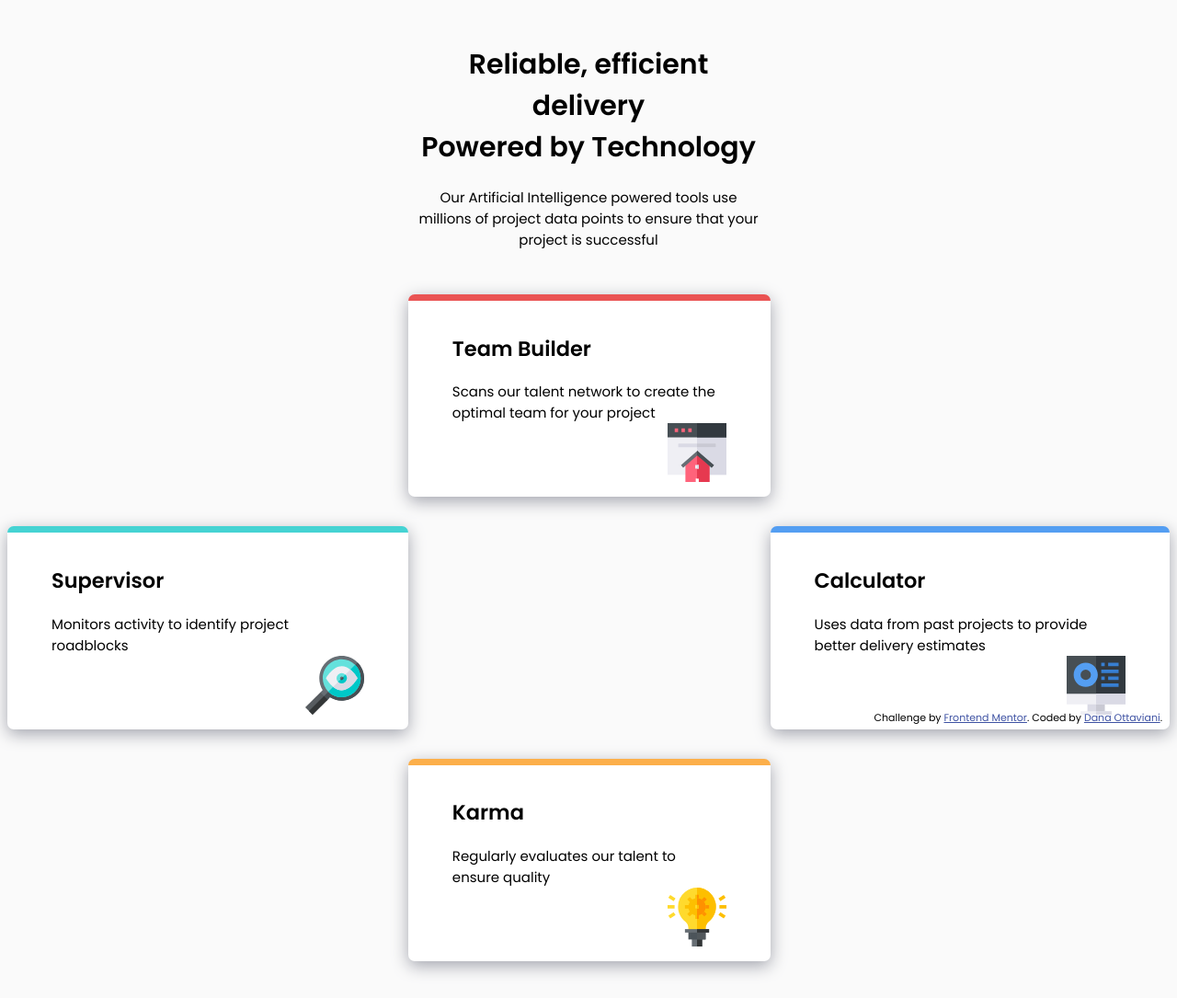
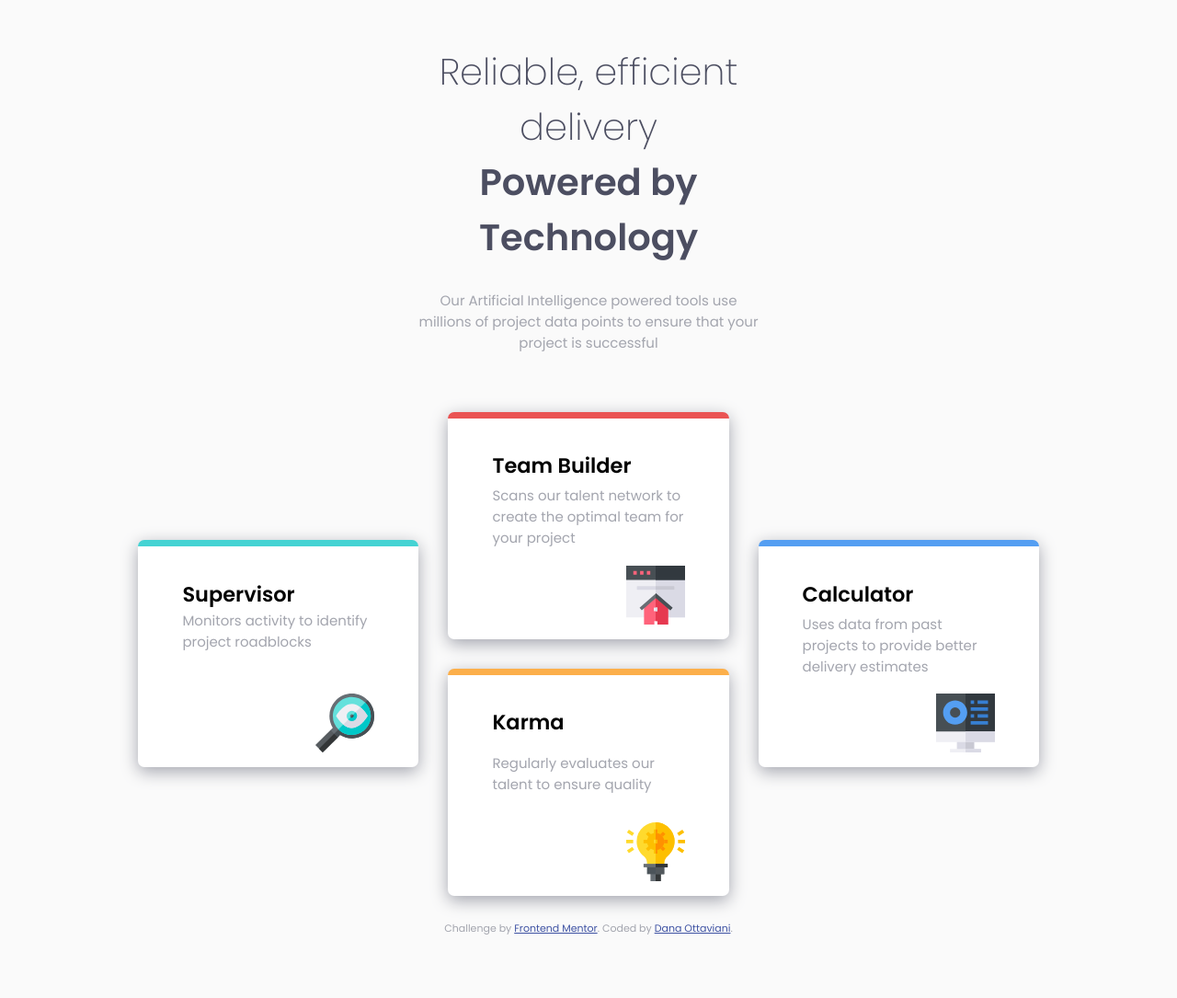
Before and after one commit to Dana94/four-card-feature-section, a plain HTML site: page index.html in a window 1280 px wide. Shown: the whole page at 92% size. After the commit the page ends 1029 px from the top, so only its background shows below. Drawn offline with Linux system fonts and the light colour scheme.

Commit message:
feat: cards desktop layout is done

```diff
--- a/assets/style.css
+++ b/assets/style.css
@@ -3,6 +3,10 @@ body {
 
     background-color: hsl(0, 0%, 98%);
     font-size: 15px;
+}
+
+p {
+    color: hsl(229, 6%, 66%)
 }
 
 header {
@@ -11,17 +15,26 @@ header {
     text-align: center;
 }
 
-footer {
-    position: absolute;
-    bottom: 0;
-    right: 1rem;
+h1 {
+    font-size: 2.5rem;
+    color: hsl(234, 12%, 34%);
+}
+
+h1 span {
+    font-weight: 200;
 }
 
 .cards {
     display: grid;
-    grid-template-columns: repeat(6, auto);
-    grid-template-rows: repeat(4, auto);
-    row-gap: 2rem;
+    grid-template-columns: repeat(3, 1fr);
+    margin: 0 10%;
+}
+
+.col {
+    display: flex;
+    flex-direction: column;
+    justify-content: center;
+    padding: 1rem;
 }
 
 .card {
@@ -29,36 +42,52 @@ footer {
     border-radius: 7px;
     padding: 1rem 3rem;
 
+    height: 13rem;
     display: flex;
     flex-direction: column;
+    justify-content: space-between;
     border-top-width: 7px;
     border-top-style: solid;
     box-shadow: 0 5px 18px 0px hsl(229, 6%, 66%);
 }
 
+.card h2 {
+    margin-bottom: 0;
+}
+
+.card p {
+    margin-top: 0;
+}
+
 .card.red {
     border-top-color: hsl(0, 78%, 62%);
-    grid-column-start: 2;
+    margin-bottom: 2rem;
 }
 
 .card.orange {
     border-top-color:hsl(34, 97%, 64%);
-    border-top-color: hsl(34, 97%, 64%);
-    grid-column-start: 2;
-    grid-row-start: 3;
 }
 
 .card.blue {
     border-top-color: hsl(212, 86%, 64%);
-    grid-column-start: 5;
-    grid-row-start: 2;
 }
 .card.cyan {
     border-top-color: hsl(180, 62%, 55%);
-    /* grid-column-start: 5; */
-    grid-row-start: 2;
 }
 
 img {
     align-self: flex-end;
 }
+
+
+@media (max-width: 768px) {
+    header {
+        width: 70%;
+    }
+    .cards {
+        grid-template-columns: 1fr;
+    }
+    .card {
+        padding: 1rem 1rem;
+    }
+}
--- a/index.html
+++ b/index.html
@@ -31,42 +31,46 @@
   <header>
 
     <h1>
-      Reliable, efficient delivery
+      <span>Reliable, efficient delivery</span>
       <br />
       Powered by Technology
     </h1>
 
-
+    <p>
       Our Artificial Intelligence powered tools use millions of project data points
       to ensure that your project is successful
+    </p>
   </header>
 
   <div class="cards">
+    <div class="col">
       <div class="card cyan">
+        <div>
           <h2>Supervisor</h2>
-      Monitors activity to identify project roadblocks
+          <p>Monitors activity to identify project roadblocks</p>
+        </div>
         <img src="./images/icon-supervisor.svg" alt="Magnifying Glass">
       </div>
-
+    </div>
+    <div class="col">
       <div class="card red">
         <h2>Team Builder</h2>
-      Scans our talent network to create the optimal team for your project
+        <p>Scans our talent network to create the optimal team for your project</p>
         <img src="./images/icon-team-builder.svg" alt="House">
-
+      </div>
+      <div class="card orange">
+        <h2>Karma</h2>
+        <p>Regularly evaluates our talent to ensure quality</p>
+        <img src="./images/icon-karma.svg" alt="Lightbulb">
+      </div>
     </div>
 
-    <div class="card orange">
-      <h2>Karma</h2>
-      Regularly evaluates our talent to ensure quality
-      <img src="./images/icon-karma.svg" alt="Lightbulb">
-
-    </div>
-
+    <div class="col">
       <div class="card blue">
         <h2>Calculator</h2>
-      Uses data from past projects to provide better delivery estimates
+        <p>Uses data from past projects to provide better delivery estimates</p>
         <img src="./images/icon-calculator.svg" alt="Computer">
-
+      </div>
     </div>
   </div>
 
```
Also changed, not shown: images/design/desktop-design.jpg (renamed from design/desktop-design.jpg), images/design/desktop-preview.jpg (renamed from design/desktop-preview.jpg), images/design/mobile-design.jpg (renamed from design/mobile-design.jpg). Lines whose indentation alone changed are shown as unchanged.
